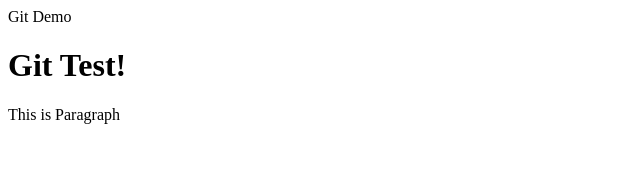
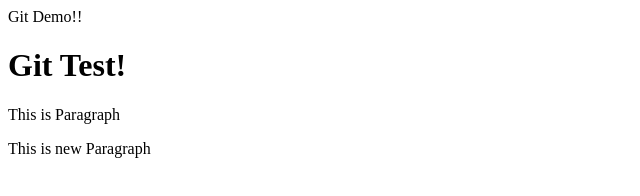
Before and after one commit to sxnsusaurus/6430300251_HTMLclass, a plain HTML site: page index.html in a window 1280 px wide. Shown: the whole page, without its empty margins (0-640 px from the left). Drawn offline with Linux system fonts and the light colour scheme.

Commit message:
add paragraph

```diff
--- a/index.html
+++ b/index.html
@@ -1,10 +1,11 @@
 <!DOCTYPE html>
 <html lang="th">
     <head>
-        Git Demo
+        Git Demo!!
     </head>
     <body>
         <h1>Git Test!</h1>
         <p>This is Paragraph</p>
+        <p>This is new Paragraph</p>
     </body>
 </html>
```
